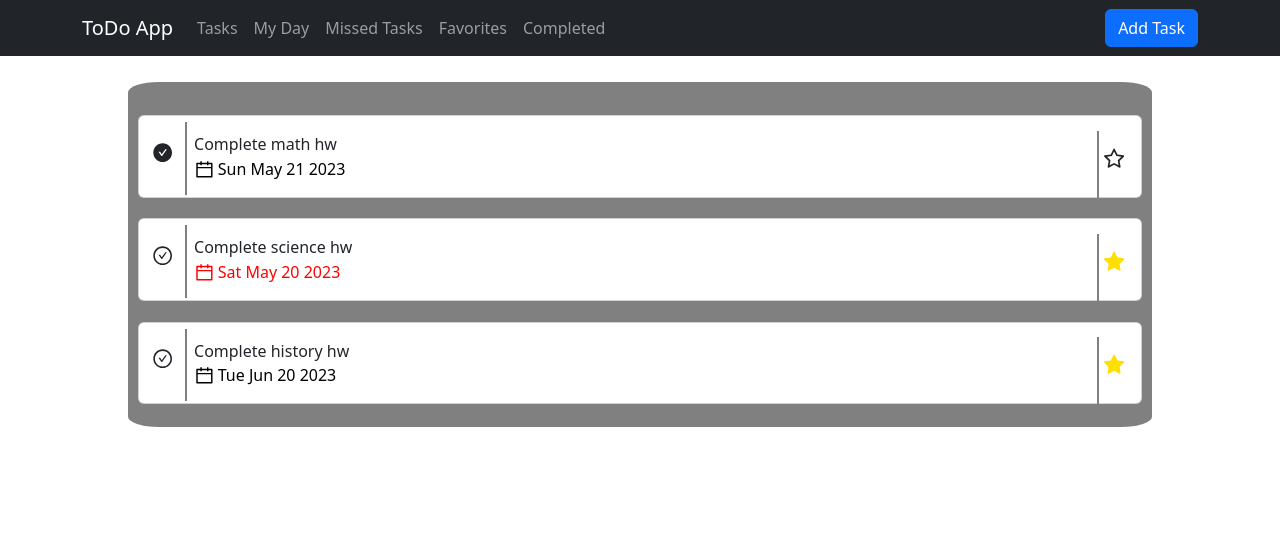
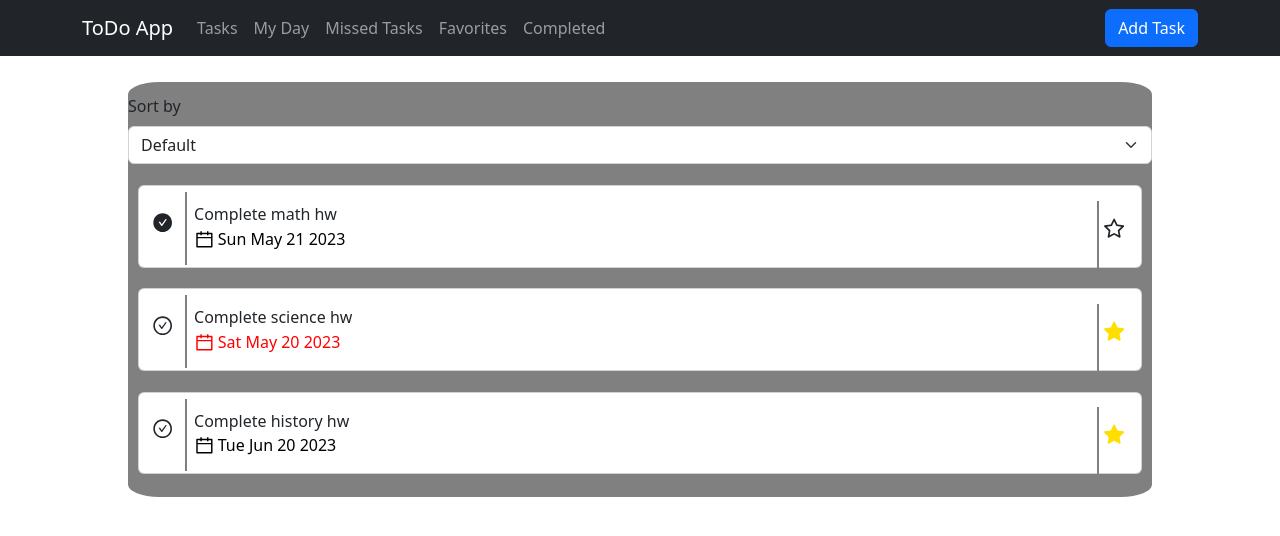
Before and after one commit to boscosylvester-john/react-todo-app, a React (Create React App) app in the folder todo-app/: page / in a window 1280 px wide. Shown: the top 536 px of the page. Built offline with nearby package versions, Linux system fonts and the light colour scheme; data requests are answered from the project's data file.

Commit message:
Add sorting functionality based on default, due and reminder dates

```diff
--- a/todo-app/src/App.js
+++ b/todo-app/src/App.js
@@ -5,7 +5,8 @@ import Navigation from './components/Navigation';
 import {
   DUMMY_CURRENT_TASK,
   MODAL_ACTION_TYPE,
-  PAGE_TYPES
+  PAGE_TYPES,
+  SORTING_OPTIONS
 } from './constants';
 import { getTasks } from './apiCalls';
 import TaskModal from './components/TaskModal';
@@ -42,6 +43,35 @@ const App = () => {
         break;
     }
     setAllTasks(updatedList);
+  };
+
+  const sortTasks = (sortby) => {
+    let sortedTasks = Object.assign([], allTasks);
+    switch (sortby) {
+      case SORTING_OPTIONS.DEFAULT:
+        sortedTasks = sortedTasks.sort((t1, t2) => {
+          return t1 - t2;
+        });
+        break;
+      case SORTING_OPTIONS.DUE_DATE:
+        sortedTasks = sortedTasks.sort((t1, t2) => {
+          return (
+            new Date(t1.dueDate) - new Date(t2.dueDate)
+          );
+        });
+        break;
+      case SORTING_OPTIONS.REMINDER_DATE:
+        sortedTasks = sortedTasks.sort((t1, t2) => {
+          return (
+            new Date(t1.reminderDate) -
+            new Date(t2.reminderDate)
+          );
+        });
+        break;
+      default:
+        break;
+    }
+    setAllTasks(sortedTasks);
   };
 
   const getNewTaskId = () => {
@@ -88,6 +118,7 @@ const App = () => {
         pageType={pageType}
         allTasks={allTasks}
         updateTaskList={updateTaskList}
+        sortTasks={sortTasks}
         displayModal={displayModal}
       />
     </div>
--- /dev/null
+++ b/todo-app/src/components/Sorter.js
@@ -0,0 +1,38 @@
+import React, { useEffect, useState } from 'react';
+import Form from 'react-bootstrap/Form';
+import {
+  SORTING_OPTIONS,
+  SORTING_OPTIONS_ARRAY
+} from '../constants';
+
+const Sorter = ({ sortTasks }) => {
+  const [sorterValue, setSorterValue] = useState(
+    SORTING_OPTIONS.DEFAULT
+  );
+
+  useEffect(() => {
+    sortTasks(sorterValue);
+  }, [sorterValue]);
+
+  return (
+    <Form.Group className="mb-3">
+      <Form.Label>Sort by</Form.Label>
+      <Form.Select
+        value={sorterValue}
+        onChange={(event) => {
+          setSorterValue(event.target.value);
+        }}>
+        {SORTING_OPTIONS_ARRAY.map((op, index) => {
+          return (
+            <option key={index} value={op}>
+              {op}
+            </option>
+          );
+        })}
+      </Form.Select>
+    </Form.Group>
+  );
+};
+
+Sorter.PropTypes = {};
+export default Sorter;
--- a/todo-app/src/components/mainContent.js
+++ b/todo-app/src/components/mainContent.js
@@ -1,6 +1,7 @@
 import React, { useEffect, useState } from 'react';
 import mainContentStyles from './MainContent.module.css';
 import TaskCard from './TaskCard';
+import Sorter from './Sorter';
 import { IS_FAVORITE, PAGE_TYPES } from '../constants';
 import { isOverdue } from './utils';
 
@@ -8,6 +9,7 @@ const MainContent = ({
   pageType,
   allTasks,
   updateTaskList,
+  sortTasks,
   displayModal
 }) => {
   const [currentTasks, setCurrentTasks] = useState([]);
@@ -47,9 +49,12 @@ const MainContent = ({
 
   return (
     <div className={mainContentStyles.container}>
-      {currentTasks && currentTasks.length === 0
-        ? 'No tasks yet, start by creating new tasks'
-        : currentTasks.map((task, index) => {
+      {currentTasks && currentTasks.length === 0 ? (
+        'No tasks yet, start by creating new tasks'
+      ) : (
+        <>
+          <Sorter sortTasks={sortTasks} />
+          {currentTasks.map((task, index) => {
             return (
               <TaskCard
                 task={task}
@@ -59,6 +64,8 @@ const MainContent = ({
               />
             );
           })}
+        </>
+      )}
     </div>
   );
 };
--- a/todo-app/src/constants.js
+++ b/todo-app/src/constants.js
@@ -28,3 +28,15 @@ export const DUMMY_CURRENT_TASK = {
   isFavorite: 'FALSE',
   createdOn: ''
 };
+
+export const SORTING_OPTIONS = {
+  DEFAULT: 'Default',
+  DUE_DATE: 'By Due Date',
+  REMINDER_DATE: 'By Reminder Date'
+};
+
+export const SORTING_OPTIONS_ARRAY = [
+  SORTING_OPTIONS.DEFAULT,
+  SORTING_OPTIONS.DUE_DATE,
+  SORTING_OPTIONS.REMINDER_DATE
+];
```
